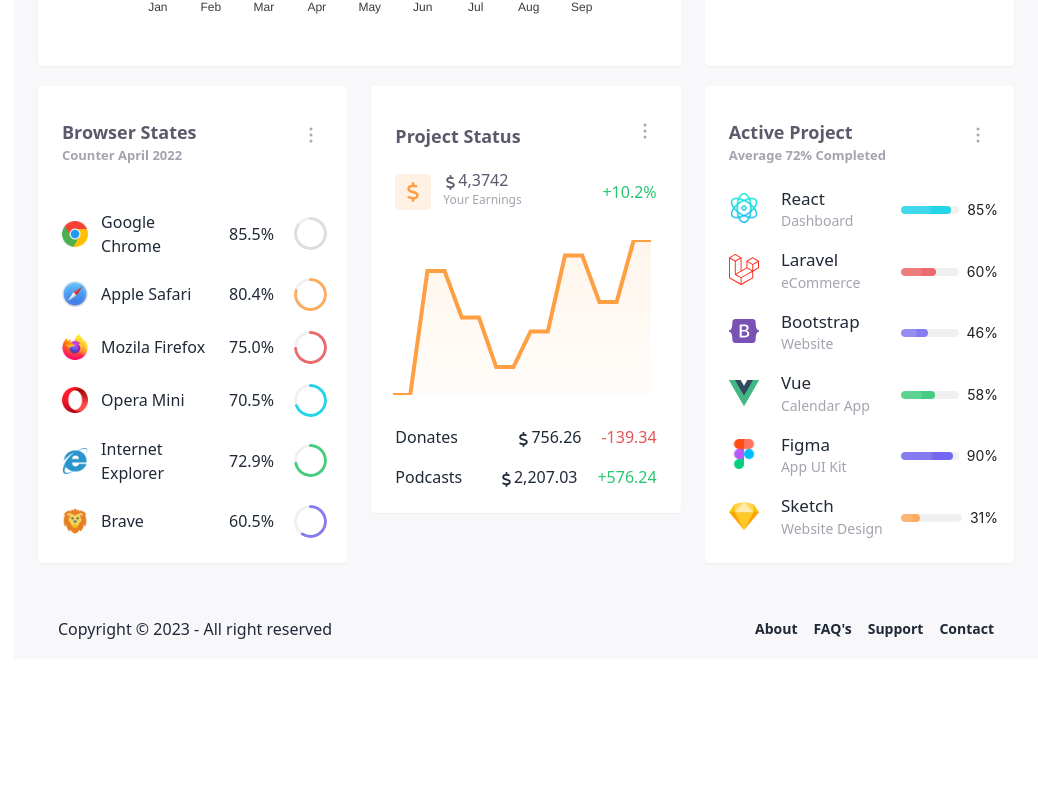
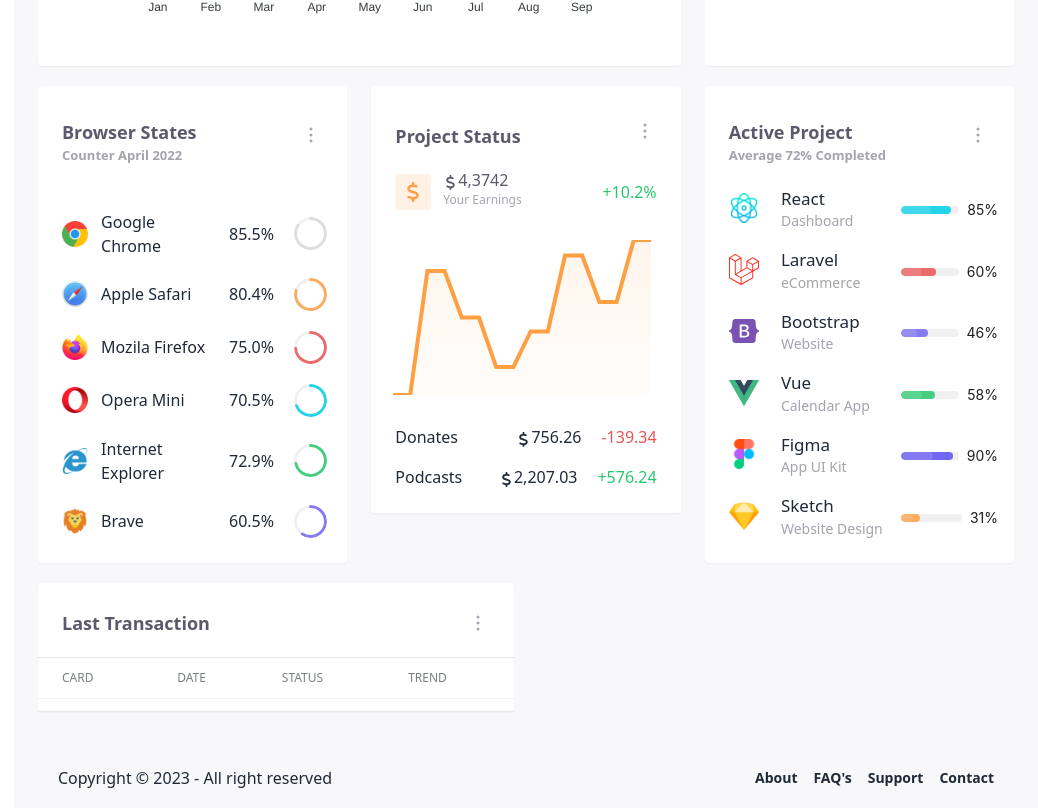
Before and after one commit to amiribnjaman/analytico, a Next.js app: page /dashboard/crm in a window 1280 px wide. Shown: the part 851-1659 px from the top of the page, without its empty margins (242-1280 px from the left). Before the commit the page ends 1510 px from the top, so only its background shows below. Built offline with nearby package versions, Linux system fonts and the light colour scheme.

Commit message:
transaction heading designed

```diff
--- a/app/dashboard/crm/page.js
+++ b/app/dashboard/crm/page.js
@@ -7,6 +7,7 @@ import SalesChart from "@/components/crmPage/SalesChart";
 import BrowserStates from "@/components/crmPage/BrowserStates";
 import ProjectStatus from "@/components/crmPage/ProjectStatus";
 import ActiveProject from "@/components/crmPage/ActiveProject";
+import Transaction from "@/components/crmPage/Transaction";
 
 export const metadata = {
   title: "Customer Management - Analytico",
@@ -101,6 +102,14 @@ export default function CRM() {
           <ActiveProject />
         {/* </div> */}
       </div>
+
+
+      {/* CRM BOTTOM SECTION */}
+      <div className="grid grid-cols-2 gap-6">
+        <div>
+        <Transaction />
+        </div>
+      </div>
     </div>
   );
 }
--- /dev/null
+++ b/components/crmPage/Transaction.jsx
@@ -0,0 +1,198 @@
+import React from 'react'
+import { Divider, Radio, Table } from 'antd';
+
+export default function Transaction() {
+
+//   const [selectionType, setSelectionType] = useState('checkbox');
+
+  return (
+    <div className="bg-white rounded shadow-sm">
+    {/* Transaction heading */}
+    <div className="flex justify-between items-center pt-4 px-6 pb-4">
+      <div>
+        <h4 className="text-[18px] font-semibold mt-2 text-[#5D596C]">
+          Last Transaction
+        </h4>
+      </div>
+
+      {/* Ellipsis dotted/more option */}
+      <div className="relative pt-3">
+          <button>
+            <svg
+              className="cursor-pointer text-[#A9A7B1] w-6 h-6"
+              xmlns="http://www.w3.org/2000/svg"
+              viewBox="0 0 24 24"
+              stroke-width="1.5"
+              stroke="currentColor"
+            >
+              <path
+                stroke-linecap="round"
+                stroke-linejoin="round"
+                d="M12 6.75a.75.75 0 110-1.5.75.75 0 010 1.5zM12 12.75a.75.75 0 110-1.5.75.75 0 010 1.5zM12 18.75a.75.75 0 110-1.5.75.75 0 010 1.5z"
+              />
+            </svg>
+          </button>
+        </div>
+    </div>
+
+          {/* Trasaction body */}
+          <hr />
+          <div>
+          <div className="overflow-x-auto">
+        <table className="table">
+          {/* head */}
+          <thead>
+            <tr className="">
+              <th className="flex gap-8 ml-2 items-center font-[500]">CARD
+              </th>
+              <th className='font-[500]'>DATE</th>
+              <th className='font-[500]'>STATUS</th>
+              <th className='font-[500]'>TREND</th>
+            </tr>
+          </thead>
+          {/* <tbody>
+            {/* maping project for showing data into table *
+            { projectData.map((project) => (
+              <tr>
+                <td className="py-0">
+                  <svg
+                    xmlns="http://www.w3.org/2000/svg"
+                    fill="none"
+                    viewBox="0 0 24 24"
+                    stroke-width="1"
+                    stroke="currentColor"
+                    class="w-5 h-5 shadow-md text-[#37CB79] cursor-pointer outline-none rounded-full"
+                  >
+                    <path
+                      stroke-linecap="round"
+                      stroke-linejoin="round"
+                      d="M12 9v6m3-3H9m12 0a9 9 0 11-18 0 9 9 0 0118 0z"
+                    />
+                  </svg>
+                </td>
+                <td className="flex gap-8 py-3 -ml-6 items-center">
+                  <label>
+                    <input
+                      type="checkbox"
+                      className="checkbox checkbox-primary rounded-sm"
+                    />
+                  </label>
+                  <div className="flex flex-col">
+                    <div className="font-semibold">{project.name}</div>
+                    <h5 className="m-0 font-normal text-sm text-[#ACAAB4]">
+                      {project.deadline}
+                    </h5>
+                  </div>
+                </td>
+                {/* <td>
+
+              </td> *
+                <td className="py-0">{project.leader}</td>
+                <td className="py-0">
+                  {project.team == 3 ? (
+                    <div className="avatar-group -space-x-6">
+                      <div className="avatar">
+                        <div className="w-10 h-10">
+                          <img src="/images/stock/photo-1534528741775-53994a69daeb.jpg" />
+                        </div>
+                      </div>
+                      <div className="avatar">
+                        <div className="w-10 h-10">
+                          <img src="/images/stock/photo-1534528741775-53994a69daeb.jpg" />
+                        </div>
+                      </div>
+                      <div className="avatar">
+                        <div className="w-10 h-10">
+                          <img src="/images/stock/photo-1534528741775-53994a69daeb.jpg" />
+                        </div>
+                      </div>
+                    </div>
+                  ) : (
+                    <div className="avatar-group -space-x-6">
+                      <div className="avatar">
+                        <div className="w-10 h-10">
+                          <img src="/images/stock/photo-1534528741775-53994a69daeb.jpg" />
+                        </div>
+                      </div>
+                      <div className="avatar">
+                        <div className="w-10 h-10">
+                          <img src="/images/stock/photo-1534528741775-53994a69daeb.jpg" />
+                        </div>
+                      </div>
+                      <div className="avatar">
+                        <div className="w-10 h-10">
+                          <img src="/images/stock/photo-1534528741775-53994a69daeb.jpg" />
+                        </div>
+                      </div>
+                      <div className="avatar">
+                        <div className="w-10 h-10">
+                          <img src="/images/stock/photo-1534528741775-53994a69daeb.jpg" />
+                        </div>
+                      </div>
+                    </div>
+                  )}
+                </td>
+              </tr>
+            ))}
+
+          </tbody> */}
+        </table>
+        <hr className="mt-3" />
+        {/* pagination */}
+        {/* <div className="flex justify-between mt-4">
+          <div>
+            <h6 className="text-sm text-[#A8AAAE] ">
+              Showing {firstIndex + 1} to {lastIndex}
+            </h6>
+          </div>
+
+          <div className="flex gap-1">
+            {currentPage == 1 ? (
+              <button
+                onClick={prevPage}
+                className=" btn btn-sm capitalize  font-normal"
+                disabled
+              >
+                Previous
+              </button>
+            ) : (
+              <button
+                onClick={prevPage}
+                className=" btn btn-sm capitalize  font-normal"
+              >
+                Previous
+              </button>
+            )}
+            {numbers.map((n) => (
+              <button
+                onClick={() => changeCurPage(n)}
+                className={`${
+                  currentPage === n ? "btn-active" : ""
+                } join-item btn btn-sm`}
+              >
+                {n}
+              </button>
+            ))}
+            {numbers.length === currentPage ? (
+              <button
+                onClick={nextPage}
+                className={`btn capitalize font-normal btn-sm`}
+                disabled
+              >
+                Next
+              </button>
+            ) : (
+              <button
+                onClick={nextPage}
+                className={`btn capitalize font-normal btn-sm`}
+              >
+                Next
+              </button>
+            )}
+          </div>
+        </div> */}
+      </div>
+          </div>
+    </div>
+  )
+}
```
